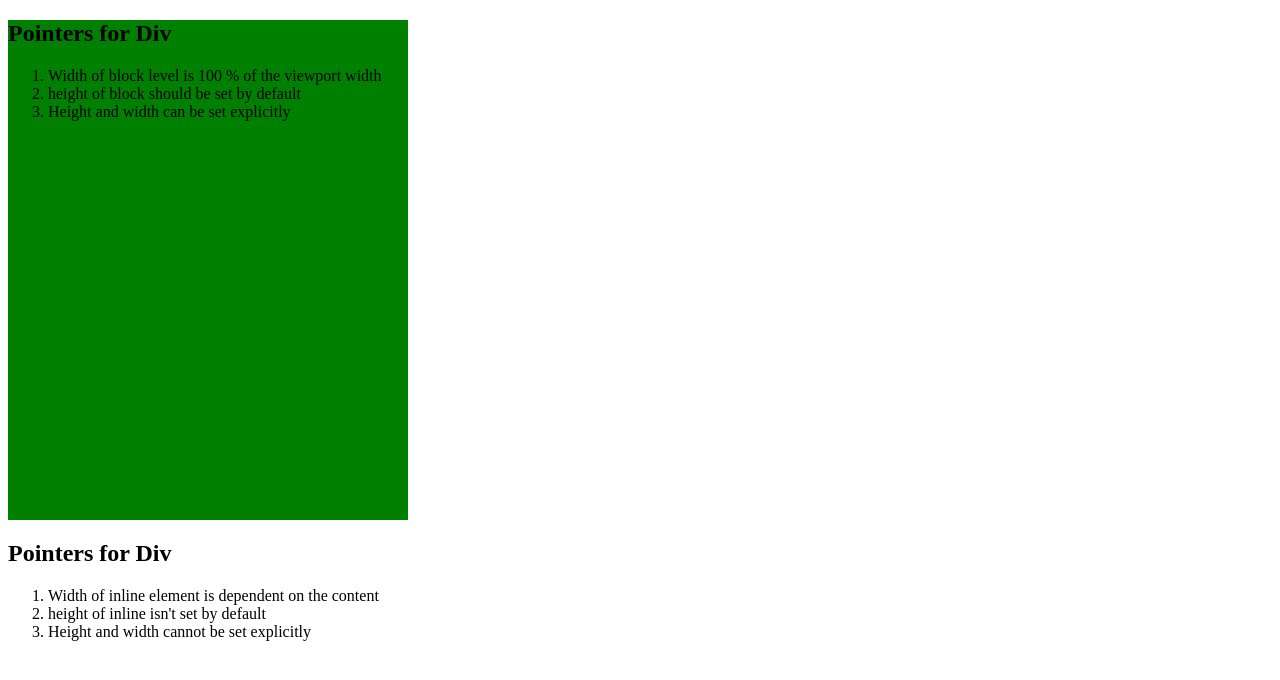
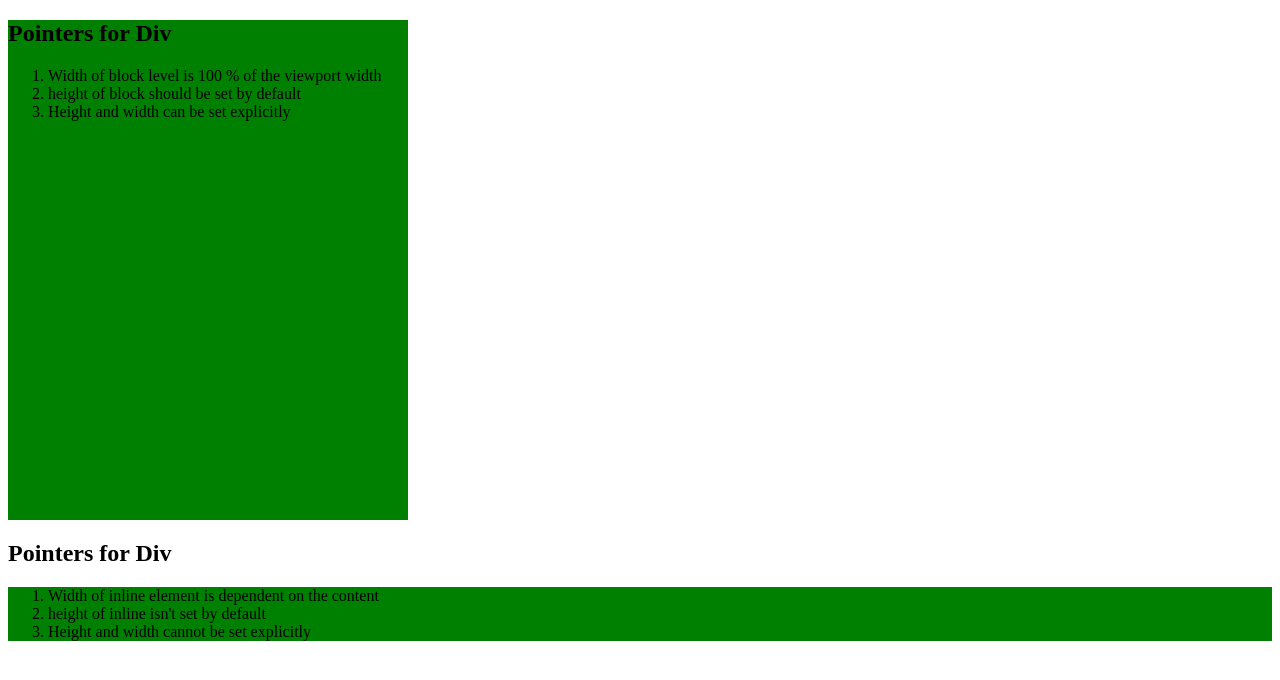
Before and after one commit to SaiKartthik/WebDev, a plain HTML site: page indexcss.html in a window 1280 px wide. Drawn offline with Linux system fonts and the light colour scheme.

Commit message:
Pointers

```diff
--- a/indexcss.html
+++ b/indexcss.html
@@ -27,7 +27,7 @@
     </div>
     <span >
       <h2>Pointers for Div</h2>
-      <ol>
+      <ol style="background-color:green">
         <li>Width of inline element is dependent on the content</li>
         <li>height of inline isn't set by default</li>
         <li>Height and width cannot be set explicitly</li>
```
